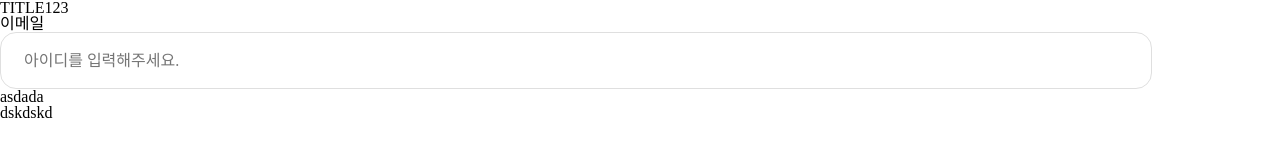
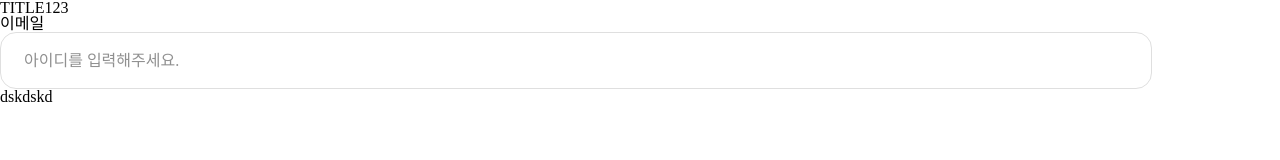
Before and after one commit to KimDongSin/metaPetShop, a JavaScript app: page / in a window 1280 px wide. Shown: the top 160 px of the page. Built offline with nearby package versions, Linux system fonts and the light colour scheme; the HTML template or start-up script is replaced by a standard one; a web font is replaced by a local one.

Commit message:
FormInput 컴포넌트 기본스타일

```diff
--- a/src/components/form/FormInput.js
+++ b/src/components/form/FormInput.js
@@ -10,15 +10,18 @@ const Wrap = styled.div`
         color: #333333;
         font-size: 16px;
     }
+
+    input::placeholder{
+        color: #909090;
+        font-size: 16px;
+    }
 `
 
-
-
-const FormInput = () => {
+const FormInput = ({title, type, placeholder}) => {
     return(
         <Wrap>
-            <p>이메일</p>
-            <input type="text" placeholder="아이디를 입력해주세요." />
+            <p>{title}</p>
+            <input type={type} placeholder={placeholder} />
         </Wrap>
     );
 }
--- a/src/components/join/Join.js
+++ b/src/components/join/Join.js
@@ -1,6 +1,5 @@
 import styled from "styled-components";
 import FormInput from "../form/FormInput";
-import "../../global/font.css";
 
 const Wrap = styled.div`
 
@@ -9,8 +8,7 @@ const Wrap = styled.div`
 const Join = () => {
     return(
         <Wrap>
-            <FormInput />
-            asdada
+            <FormInput title="이메일" type="text" placeholder="아이디를 입력해주세요." />
         </Wrap>
     );
 }
```
